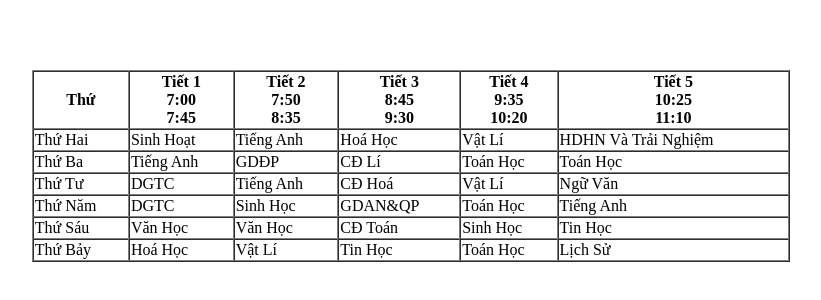
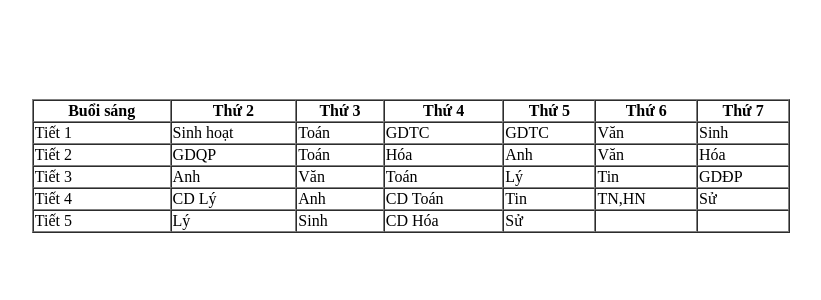
Before and after one commit to lluevtyVN/TKBWebnew, a plain HTML site: page index.html in a window 1280 px wide. Shown: the part 242-542 px from the top of the page, without its empty margins (229-1050 px from the left). Drawn offline with Linux system fonts and the light colour scheme.

Commit message:
Update index.html

```diff
--- a/index.html
+++ b/index.html
@@ -1,5 +1,5 @@
 <!DOCTYPE html>
-<html lang="en">
+<html lang="vi">
 <head>
   <meta charset="UTF-8">
   <meta name="viewport" content="width=device-width, initial-scale=1.0">
@@ -10,62 +10,60 @@
 	<table border="1" cellpadding="1" cellspacing="0">
 	  <thead>
 	    <tr>
-	    <th>Thứ</th>
-	    <th>Tiết 1<br>7:00<br>7:45</th>
-	    <th>Tiết 2<br>7:50<br>8:35</th>
-	    <th>Tiết 3<br>8:45<br>9:30</th>
-	    <th>Tiết 4<br>9:35<br>10:20</th>
-	    <th>Tiết 5<br>10:25<br>11:10</th>
+	      <th>Buổi sáng</th>
+	      <th>Thứ 2</th>
+	      <th>Thứ 3</th>
+	      <th>Thứ 4</th>
+	      <th>Thứ 5</th>
+	      <th>Thứ 6</th>
+	      <th>Thứ 7</th>
 	    </tr>
 	  </thead>
 	  <tbody>
 	    <tr>
-	      <td>Thứ Hai</td>
-	      <td>Sinh Hoạt</td>
-	      <td>Tiếng Anh</td>
-	      <td>Hoá Học</td>
-	      <td>Vật Lí</td>
-	      <td>HDHN Và Trải Nghiệm</td>
+	      <td>Tiết 1</td>
+	      <td>Sinh hoạt</td>
+	      <td>Toán</td>
+	      <td>GDTC</td>
+	      <td>GDTC</td>
+	      <td>Văn</td>
+	      <td>Sinh</td>
 	    </tr>
 	    <tr>
-	      <td>Thứ Ba</td>
-	      <td>Tiếng Anh</td>
-	      <td>GDĐP</td>
-	      <td>CĐ Lí</td>
-	      <td>Toán Học</td>
-	      <td>Toán Học</td>
+	      <td>Tiết 2</td>
+	      <td>GDQP</td>
+	      <td>Toán</td>
+	      <td>Hóa</td>
+	      <td>Anh</td>
+	      <td>Văn</td>
+	      <td>Hóa</td>
 	    </tr>
 	    <tr>
-	      <td>Thứ Tư</td>
-	      <td>DGTC</td>
-	      <td>Tiếng Anh</td>
-	      <td>CĐ Hoá</td>
-	      <td>Vật Lí</td>
-	      <td>Ngữ Văn</td>
+	      <td>Tiết 3</td>
+	      <td>Anh</td>
+	      <td>Văn</td>
+	      <td>Toán</td>
+	      <td>Lý</td>
+	      <td>Tin</td>
+	      <td>GDĐP</td>
 	    </tr>
 	    <tr>
-	      <td>Thứ Năm</td>
-	      <td>DGTC</td>
-	      <td>Sinh Học</td>
-	      <td>GDAN&QP</td>
-	      <td>Toán Học</td>
-	      <td>Tiếng Anh</td>
+	      <td>Tiết 4</td>
+	      <td>CD Lý</td>
+	      <td>Anh</td>
+	      <td>CD Toán</td>
+	      <td>Tin</td>
+	      <td>TN,HN</td>
+	      <td>Sử</td>
 	    </tr>
 	    <tr>
-	      <td>Thứ Sáu</td>
-	      <td>Văn Học</td>
-	      <td>Văn Học</td>
-	      <td>CĐ Toán</td>
-	      <td>Sinh Học</td>
-	      <td>Tin Học</td>
-	    </tr>
-	    <tr>
-	      <td>Thứ Bảy</td>
-	      <td>Hoá Học</td>
-	      <td>Vật Lí</td>
-	      <td>Tin Học</td>
-	      <td>Toán Học</td>
-	      <td>Lịch Sử</td>
+	      <td>Tiết 5</td>
+	      <td>Lý</td>
+	      <td>Sinh</td>
+	      <td>CD Hóa</td>
+	      <td>Sử</td>
+	      <td></td>
+	      <td></td>
 	    </tr>
 	  </tbody>
 	</table>
```
